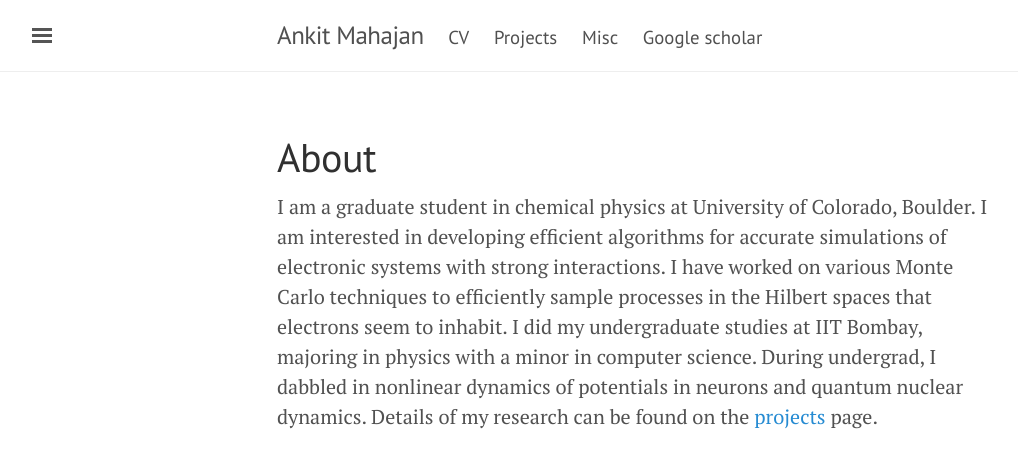
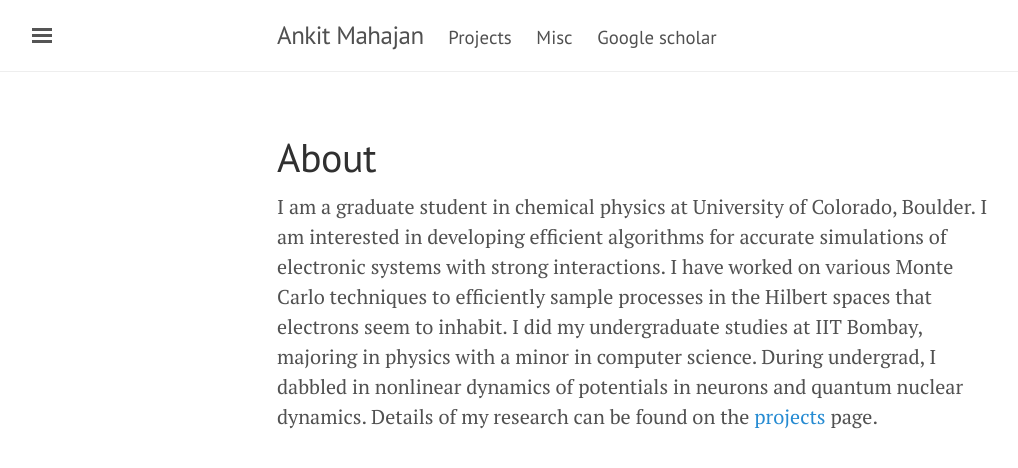
Before and after one commit to ankit76/ankit76.github.io, a Jekyll site: the page built from index.md, in a window 1280 px wide. Shown: the top 468 px of the page, without its empty margins (3-1021 px from the left). Built offline with Jekyll 4.4.1, drawn with Linux system fonts in a browser that asks for light colours.

Commit message:
removed cv

```diff
--- a/_config.yml
+++ b/_config.yml
@@ -14,7 +14,6 @@ baseurl:             ''
 
 
 pages_list:
-    CV: '/assets/cv.pdf'
     Projects: '/projects'
     Misc: '/misc'
     Google scholar: 'https://scholar.google.com/citations?user=-uWUNYMAAAAJ&hl=en'
```
